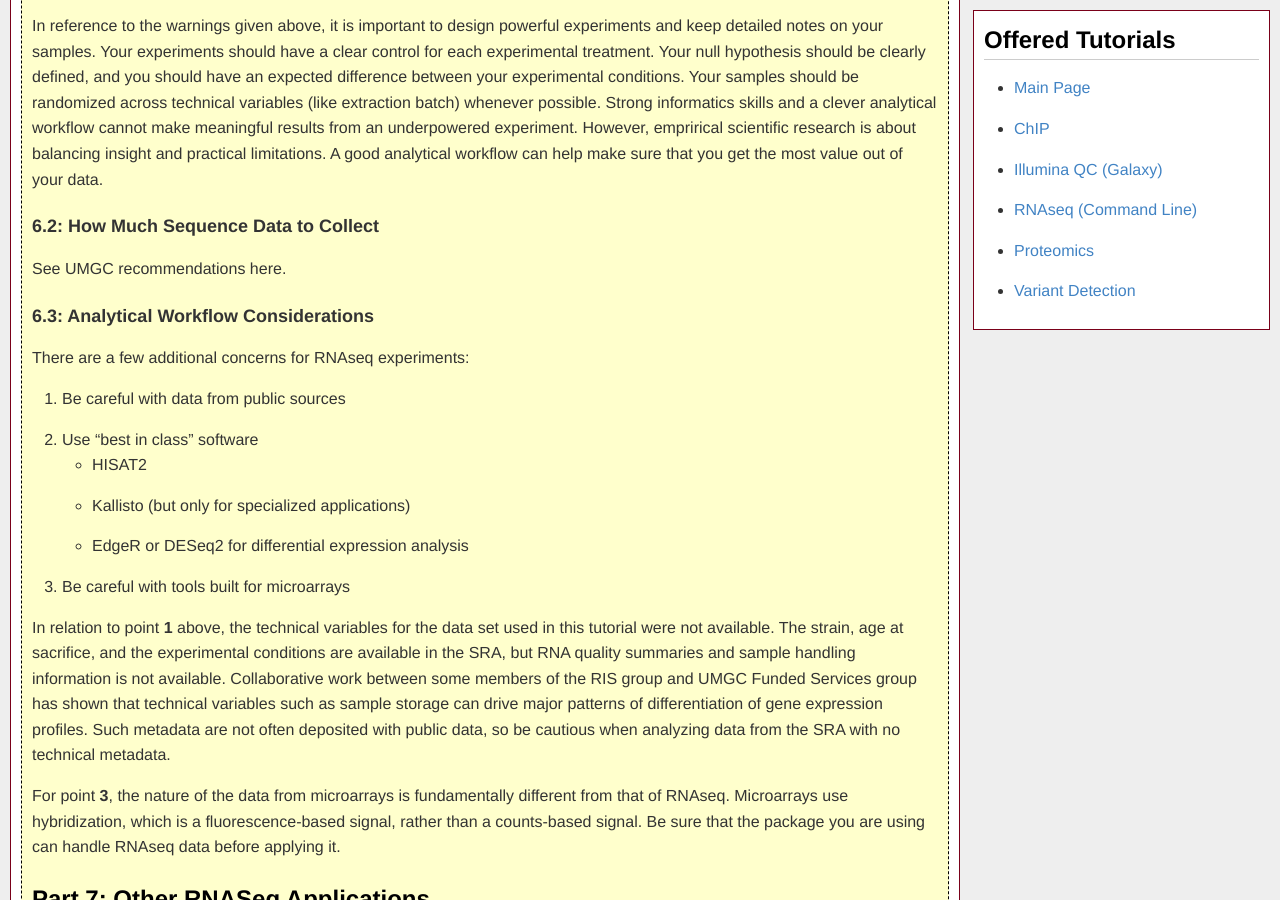
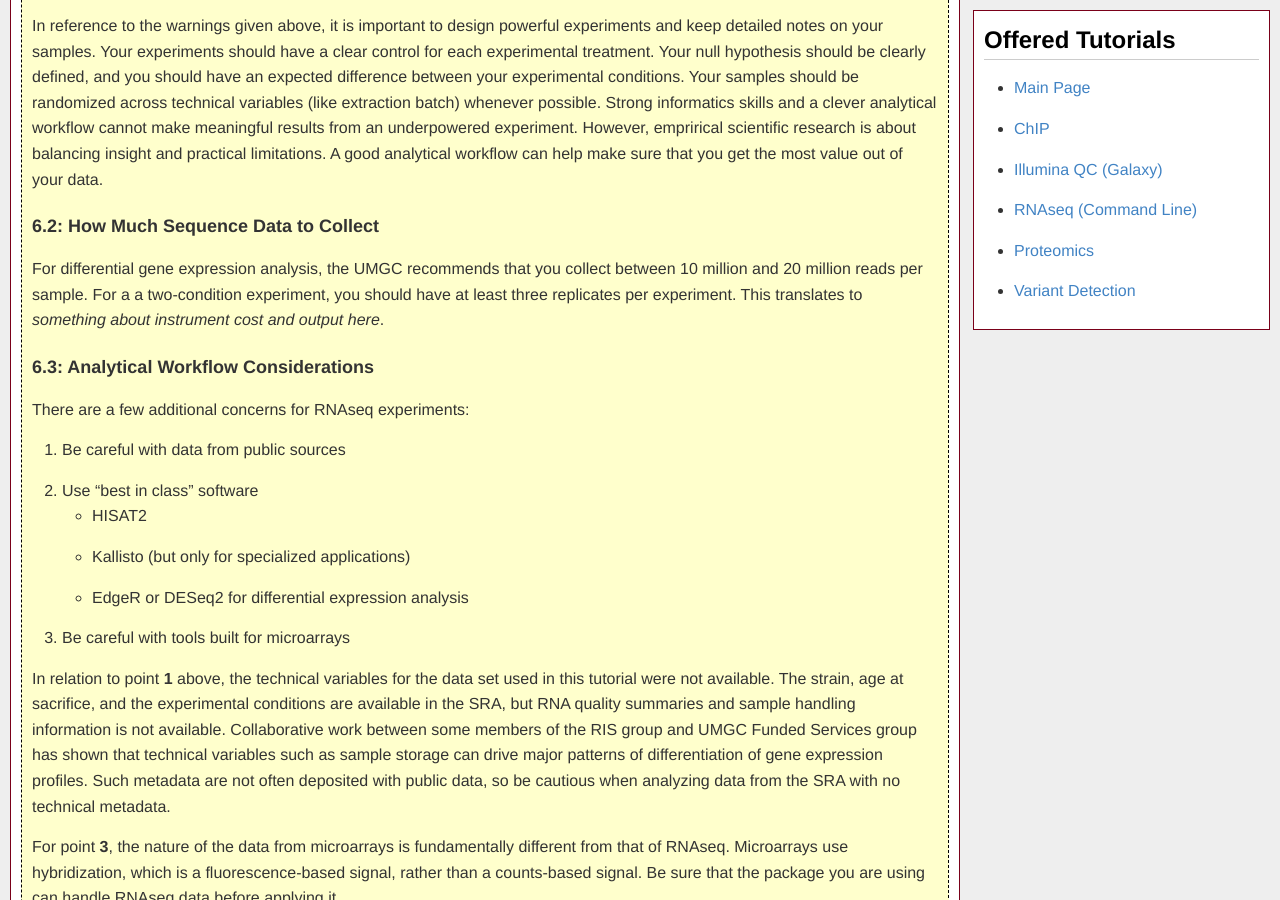
Before and after one commit to msi-ris/Tutorials, a Jekyll site: the page built from rnaseq_cmd.md, in a window 1280 px wide and 900 px high, scrolled down 31581 px. Built offline with Jekyll 4.4.1, drawn with Linux system fonts in a browser that asks for light colours.

Commit message:
Restructure rnaseq recommendations

```diff
--- a/rnaseq_cmd.md
+++ b/rnaseq_cmd.md
@@ -1179,7 +1179,10 @@ balancing insight and practical limitations. A good analytical workflow can help
 make sure that you get the most value out of your data.
 
 ### 6.2: How Much Sequence Data to Collect
-See UMGC recommendations here.
+For differential gene expression analysis, the UMGC recommends that you collect
+between 10 million and 20 million reads per sample. For a a two-condition
+experiment, you should have at least three replicates per experiment. This
+translates to *something about instrument cost and output here*.
 
 ### 6.3: Analytical Workflow Considerations
 There are a few additional concerns for RNAseq experiments:
```
